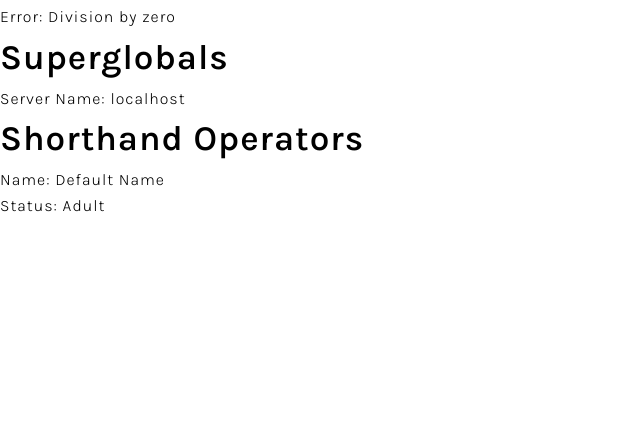
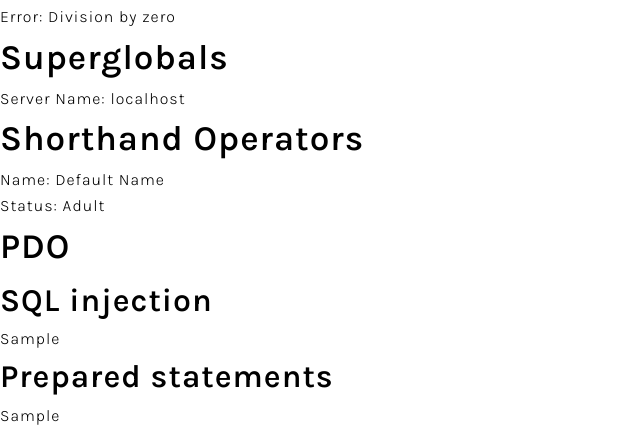
Before and after one commit to nanodotbot/php_basics, a PHP site: page / in a window 1280 px wide. Shown: the part 882-1310 px from the top of the page, without its empty margins (0-640 px from the left). Before the commit the page ends 1094 px from the top, so only its background shows below. Run offline with PHP 8.4, Linux system fonts and the light colour scheme; tables that the repository leaves empty or names only in its code hold one stand-in row (values such as "Sample post").

Commit message:
sql prepared statements

```diff
--- a/index.php
+++ b/index.php
@@ -141,6 +141,45 @@
     <p>Name: <?= $name ?></p>
     <p>Status: <?= $status ?></p>
 
+    <h2>PDO</h2>
+    <h3>SQL injection</h3>
+    <?php
+        $id = '1';
+        // $id = '1; DELETE FROM tbl_lehrbetrieb WHERE id_lehrbetrieb = 4';
 
+        $pdo = new PDO('mysql:host=localhost;dbname=kursverwaltung', $username = 'root', $password = '');
+
+        $statement = $pdo->query("SELECT * FROM tbl_lehrbetrieb WHERE id_lehrbetrieb =" . $id);
+
+        $results = $statement->fetchAll(PDO::FETCH_ASSOC);
+
+        foreach ($results as $result) {
+    ?>
+        <p><?= $result['firma'] ?></p>
+    <?php
+        }
+    ?>
+
+    <h3>Prepared statements</h3>
+    <?php
+        // Prepare the SQL query with a placeholder for the ID
+        $statement = $pdo->prepare("SELECT * FROM tbl_lehrbetrieb WHERE id_lehrbetrieb = :id");
+
+        // Bind the actual value of $id to the placeholder
+        $statement->bindParam(':id', $id, PDO::PARAM_INT);
+
+        // Execute the query
+        $statement->execute();
+
+        // Fetch all the results
+        $results = $statement->fetchAll(PDO::FETCH_ASSOC);
+
+        // Iterate over the results and display them
+        foreach ($results as $result) {
+    ?>
+            <p><?= htmlspecialchars($result['firma']) ?></p>
+    <?php
+        }
+    ?>
 </body>
 </html>
```
